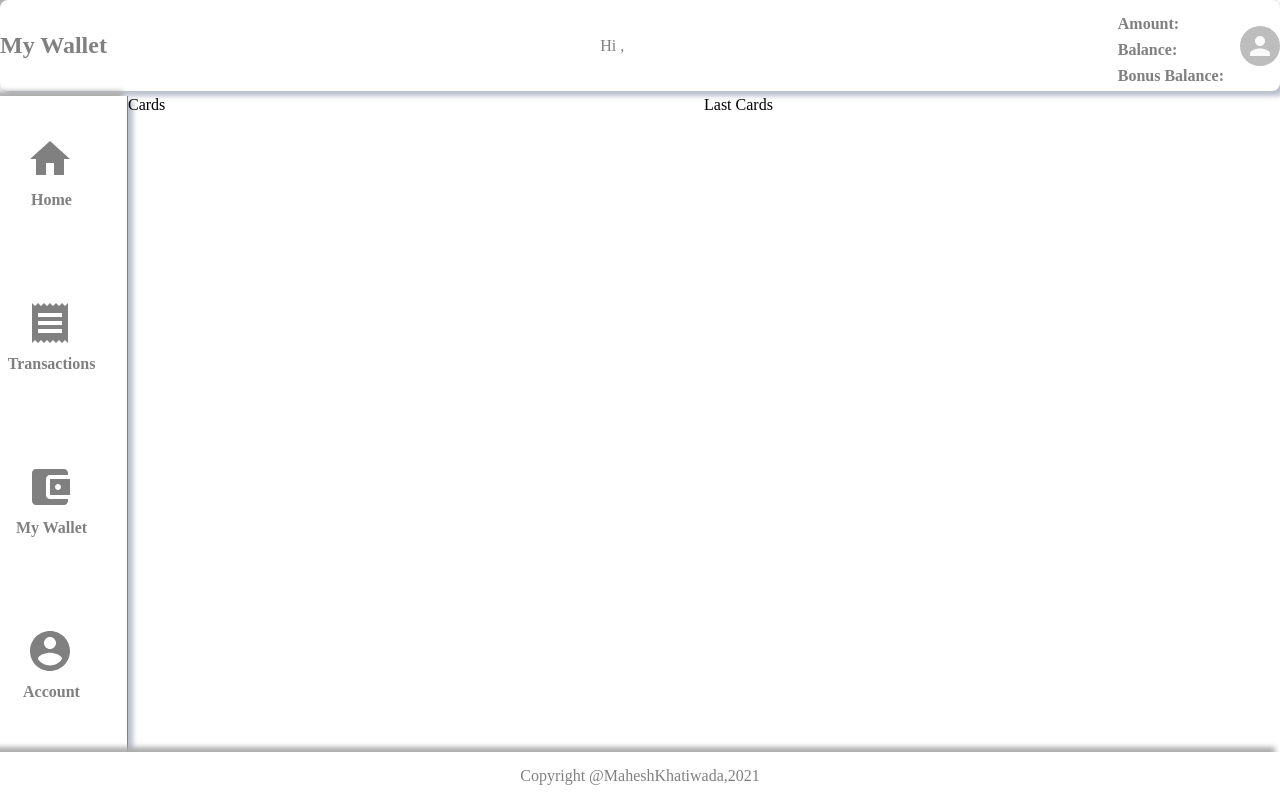
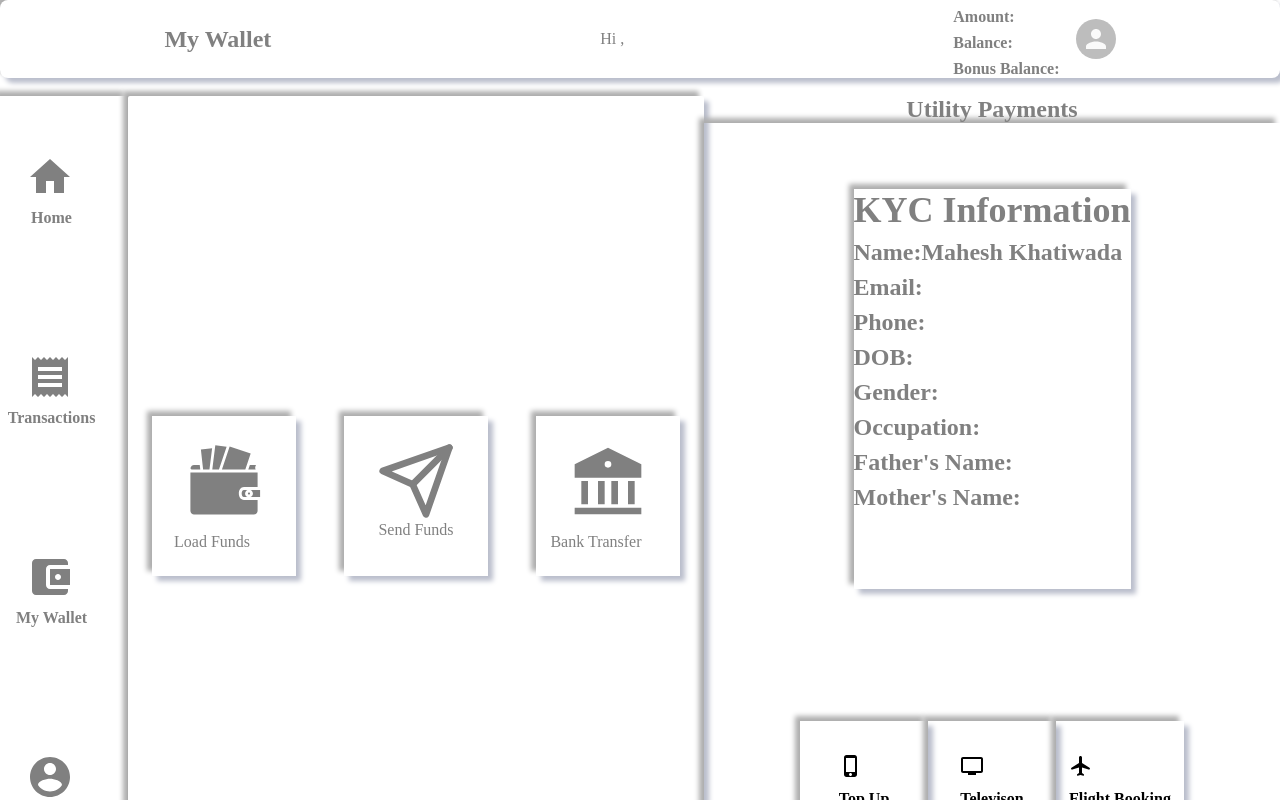
Before and after one commit to MaheshKhatiwada/silk_innovation_maheshkhatiwada, a React (Create React App) app: page /dashboard in a window 1280 px wide. Shown: the top 800 px of the page. Built offline with nearby package versions, Linux system fonts and the light colour scheme.

Commit message:
worked on dashboard

```diff
--- a/package.json
+++ b/package.json
@@ -10,6 +10,7 @@
     "axios": "^0.21.1",
     "react": "^17.0.2",
     "react-dom": "^17.0.2",
+    "react-icons": "^4.2.0",
     "react-router-dom": "^5.2.0",
     "react-scripts": "4.0.3",
     "web-vitals": "^1.1.2"
--- a/src/components/Dashboard.js
+++ b/src/components/Dashboard.js
@@ -1,54 +1,26 @@
 import React from "react";
 import "../css/dashboard.css";
-import HomeIcon from "@material-ui/icons/Home";
-import ReceiptIcon from "@material-ui/icons/Receipt";
-import AccountBalanceWalletIcon from "@material-ui/icons/AccountBalanceWallet";
-import AccountCircleIcon from "@material-ui/icons/AccountCircle";
-import Avatar from '@material-ui/core/Avatar';
 
-function Dashboard({info}) {
-  console.log(info.data?.user)
+import Header from "./Header";
+import MiddleCard from "./MiddleCard";
+import EndCard from "./EndCard";
+import Sidebar from "./Sidebar";
+
+function Dashboard({ info }) {
+  console.log(info.data?.user);
   return (
     <div className="dashboard">
-      {/* Title Header */}
-      <div className="title">
-        <div className="title_name">
-          <h2>My Wallet</h2>
+      <Header info={info}/>
+
+      <div className="main">
+        <Sidebar />
+        <div className="middle">
+          <MiddleCard />
         </div>
-        <div className="user_name">Hi , {info?.data?.user?.name}</div>
-        <div className="avatar">
-          <div className="balance">
-            <h4>Amount: {info?.data?.user?.amount}</h4>
-            <h4>Balance: {info?.data?.user?.balance}</h4>
-            <h4>Bonus Balance: {info?.data?.user?.bonus_balance}</h4>
-          </div>
-          <Avatar className="image" alt="A" src={info?.data?.user?.avatar} />
+        <div className="end">
+          <h2>Utility Payments</h2>
+          <EndCard  info={info}/>
         </div>
-      </div>
-{/* Main part */}
-      <div className="main">
-        {/* Sidebar */}
-        <div className="sidebar">
-          <div className="sidebar_icon">
-            <HomeIcon className="icon" />
-             <h4 className="icon_title">Home</h4>
-          </div>
-          <div className="sidebar_icon">
-            <ReceiptIcon className="icon"  />
-             <h4 className="icon_title">Transactions</h4>
-          </div>
-          <div className="sidebar_icon">
-            <AccountBalanceWalletIcon  className="icon" />
-             <h4 className="icon_title">My Wallet</h4>
-          </div>
-          <div className="sidebar_icon">
-            <AccountCircleIcon className="icon"  />
-             <h4 className="icon_title">Account</h4>
-          </div>
-        </div>
-        {/* Container 1st */}
-        <div className="middle">Cards</div>
-        <div className="end"> Last Cards</div>
       </div>
       <div className="footer">Copyright @MaheshKhatiwada,2021</div>
     </div>
--- /dev/null
+++ b/src/components/EndCard.js
@@ -0,0 +1,53 @@
+import React from "react";
+import "../css/endcard.css";
+import PhoneIphoneIcon from '@material-ui/icons/PhoneIphone';
+import TvIcon from '@material-ui/icons/Tv';
+import { RiTvFill } from "react-icons/ri";
+import FlightRoundedIcon from '@material-ui/icons/FlightRounded';
+
+function EndCard({ info }) {
+  return (
+    <div className="endCard">
+      <div className="kyc_info">
+        <h2>KYC Information</h2>
+        <div className="info">
+          <h4>Name:{info?.data?.user?.name || "Mahesh Khatiwada"}</h4>
+          <h4>Email:{info?.data?.user?.email}</h4>
+          <h4>Phone:{info?.data?.user?.mobile_no}</h4>
+          <h4>DOB:{info?.data?.user?.kyc?.date_of_birth}</h4>
+          <h4>Gender:{info?.data?.user?.kyc?.gender}</h4>
+          <h4>Occupation:{info?.data?.user?.kyc?.occupation}</h4>
+          <h4>Father's Name:{info?.data?.user?.kyc?.fathers_name}</h4>
+          <h4>Mother's Name:{info?.data?.user?.kyc?.mothers_name}</h4>
+        </div>
+      </div>
+      <div className="utils">
+        <div className="utils_card">
+          <div className="utils_details">
+              <PhoneIphoneIcon  />
+              <h4>Top Up</h4>
+
+          </div>
+        </div>
+        <div className="utils_card">
+          <div className="utils_details" >
+              <TvIcon/>
+              <h4>Televison</h4>
+
+          </div>
+
+        </div >
+        <div className="utils_card">
+          <div className="utils_details">
+              <FlightRoundedIcon/>
+              <h4>Flight Booking</h4>
+
+          </div>
+        </div>
+
+      </div>
+    </div>
+  );
+}
+
+export default EndCard;
--- /dev/null
+++ b/src/components/Header.js
@@ -0,0 +1,26 @@
+import React from "react";
+import Avatar from '@material-ui/core/Avatar';
+import '../css/header.css';
+
+function Header({info}) {
+  return (
+    <div>
+      <div className="title">
+        <div className="title_name">
+          <h2>My Wallet</h2>
+        </div>
+        <div className="user_name">Hi , <strong>{info?.data?.user?.name}</strong></div>
+        <div className="avatar">
+          <div className="balance">
+            <h4><strong>Amount: {info?.data?.user?.amount} </strong></h4>
+            <h4><strong> Balance: {info?.data?.user?.balance}</strong></h4>
+            <h4><strong> Bonus Balance: {info?.data?.user?.bonus_balance}</strong></h4>
+          </div>
+          <Avatar className="image" alt="A" src={info?.data?.user?.avatar} />
+        </div>
+      </div>
+    </div>
+  );
+}
+
+export default Header;
--- /dev/null
+++ b/src/components/MiddleCard.js
@@ -0,0 +1,28 @@
+import React from "react";
+import AccountBalanceIcon from "@material-ui/icons/AccountBalance";
+import { FiSend } from "react-icons/fi";
+import { GiWallet } from "react-icons/gi";
+import { RiBankFill } from "react-icons/ri";
+import "../css/middlecard.css";
+
+function MiddleCard() {
+  return (
+    <div className="card">
+      <div className="carditems">
+        <GiWallet className="card_icon" />
+        <div className="icon_title">Load Funds</div>
+      </div>
+      <div className="carditems">
+        <FiSend className="card_icon" />
+        Send Funds
+        <div className="icon_title"></div>
+      </div>
+      <div className="carditems">
+        <RiBankFill className="card_icon" />
+        <div className="icon_title">Bank Transfer</div>
+      </div>
+    </div>
+  );
+}
+
+export default MiddleCard;
--- /dev/null
+++ b/src/components/Sidebar.js
@@ -0,0 +1,33 @@
+import React from "react";
+import HomeIcon from "@material-ui/icons/Home";
+import ReceiptIcon from "@material-ui/icons/Receipt";
+import AccountBalanceWalletIcon from "@material-ui/icons/AccountBalanceWallet";
+import AccountCircleIcon from "@material-ui/icons/AccountCircle";
+import '../css/sidebar.css';
+
+function Sidebar() {
+  return (
+    <div>
+      <div className="sidebar">
+        <div className="sidebar_icon">
+          <HomeIcon className="icon" />
+          <h4 className="icon_title">Home</h4>
+        </div>
+        <div className="sidebar_icon">
+          <ReceiptIcon className="icon" />
+          <h4 className="icon_title">Transactions</h4>
+        </div>
+        <div className="sidebar_icon">
+          <AccountBalanceWalletIcon className="icon" />
+          <h4 className="icon_title">My Wallet</h4>
+        </div>
+        <div className="sidebar_icon">
+          <AccountCircleIcon className="icon" />
+          <h4 className="icon_title">Account</h4>
+        </div>
+      </div>
+    </div>
+  );
+}
+
+export default Sidebar;
--- a/src/css/dashboard.css
+++ b/src/css/dashboard.css
@@ -2,18 +2,6 @@
     display: grid;
     height: 100vh;
     grid-template-rows:6rem 1fr 3rem;
-}
-
-.title{
-    display: flex;
-    justify-content: space-between;
-    align-items: center;
-    background-color:#fff;
-    box-shadow: -5px -5px 5px #aeaeae,5px 5px 5px #babecc;
-    border-radius: 0.5rem;
-    margin-bottom: 0.3rem;
-    color:grey;
-
 }
 .footer{
     display: flex;
@@ -22,6 +10,7 @@
     background-color:#fff;
     font-weight: 200;
     color:grey;
+    font-size: 150%;
     box-shadow: -5px -5px 5px #aeaeae,5px 5px 5px #babecc;
 }
 .main{
@@ -30,41 +19,7 @@
     grid-template-columns: 8rem 1fr 1fr;
 
 }
-.sidebar{
-    display: flex;
-    flex-direction: column;
-    justify-content: space-around;
-    border-right: 1px solid grey;
-    background-color: #fff;
-    box-shadow: -5px -5px 5px #aeaeae,5px 5px 5px #babecc;
-
+h2{
+    text-align: center;
+    color:gray;
 }
-.sidebar_icon{
-    display: flex;
-    flex-direction: column;
-    color:grey
-}
-.icon{
-    transform: scale(2);
-    margin: 0 30%;
-}
-.icon:hover{
-    cursor: pointer;
-}
-.icon_title{
-    text-align: center;
-     padding-top: 0.8rem;
-     padding-right:1.5rem;
-}
-
-h4{
-    margin-top: 0.5rem;
-}
-.avatar{
-    display: flex;
-    flex-direction: row;
-    align-items: center;
-}
-.balance{
-    padding-right: 1rem;
-}
--- /dev/null
+++ b/src/css/endcard.css
@@ -0,0 +1,36 @@
+.endCard {
+  display: flex;
+  flex-flow: column wrap;
+  justify-content: space-around;
+  align-items: center;
+  height: 98vh;
+  box-shadow: -5px -5px 5px #aeaeae, 5px 5px 5px #babecc;
+}
+.kyc_info {
+  height: 25rem;
+  max-width: 50%;
+  max-width: 20rem;
+  box-shadow: -5px -5px 5px #aeaeae, 5px 5px 5px #babecc;
+  font-size: 150%;
+  color: gray;
+}
+
+.utils {
+  display: flex;
+  flex-flow: row wrap;
+}
+.utils_card {
+  display: flex;
+  height: 15vh;
+  width: 10vw;
+  flex-direction: column;
+  justify-content: center;
+  align-items: center;
+  box-shadow: -5px -5px 5px #aeaeae, 5px 5px 5px #babecc;
+}
+.utils_icon {
+  font-size: 5rem;
+}
+.utils_button {
+  width: 10rem;
+}
--- /dev/null
+++ b/src/css/header.css
@@ -0,0 +1,19 @@
+.title{
+    display: flex;
+    justify-content: space-around;
+    align-items: center;
+    background-color:#fff;
+    box-shadow: -5px -5px 5px #aeaeae,5px 5px 5px #babecc;
+    border-radius: 0.5rem;
+    color:grey;
+
+}
+.avatar{
+    display: flex;
+    flex-direction: row;
+    align-items: center;
+}
+
+.balance{
+    padding-right: 1rem;
+}
--- /dev/null
+++ b/src/css/middlecard.css
@@ -0,0 +1,27 @@
+.card{
+    display: flex;
+    flex-flow: row wrap;
+    height: 100vh;
+    width:100%;
+    justify-content: space-around;
+    align-items: center;
+    background-color: white;
+    box-shadow: -5px -5px 5px #aeaeae,5px 5px 5px #babecc;
+    border-radius: 2px;
+
+}
+.carditems{
+    display: flex;
+    flex-flow: column wrap;
+    align-items: center;
+    justify-content: center;
+    height:10rem;
+    width: 25%;
+    background-color:white;
+    color:grey;
+    box-shadow: -5px -5px 5px #aeaeae,5px 5px 5px #babecc;
+}
+.card_icon{
+    font-size:500%;
+    cursor: pointer;
+}
--- /dev/null
+++ b/src/css/sidebar.css
@@ -0,0 +1,32 @@
+
+.sidebar{
+    display: flex;
+    flex-direction: column;
+    justify-content: space-around;
+    height: 100vh;
+    border-right: 1px solid grey;
+    background-color: #fff;
+    box-shadow: -5px -5px 5px #aeaeae,5px 5px 5px #babecc;
+
+}
+.sidebar_icon{
+    display: flex;
+    flex-direction: column;
+    color:grey
+}
+.icon{
+    transform: scale(2);
+    margin: 0 30%;
+}
+.icon:hover{
+    cursor: pointer;
+}
+.icon_title{
+    text-align: center;
+     padding-top: 0.8rem;
+     padding-right:1.5rem;
+}
+
+h4{
+    margin-top: 0.5rem;
+}
```
Also changed, not shown: 1 other file (tests, documents, lock files or other folders).
